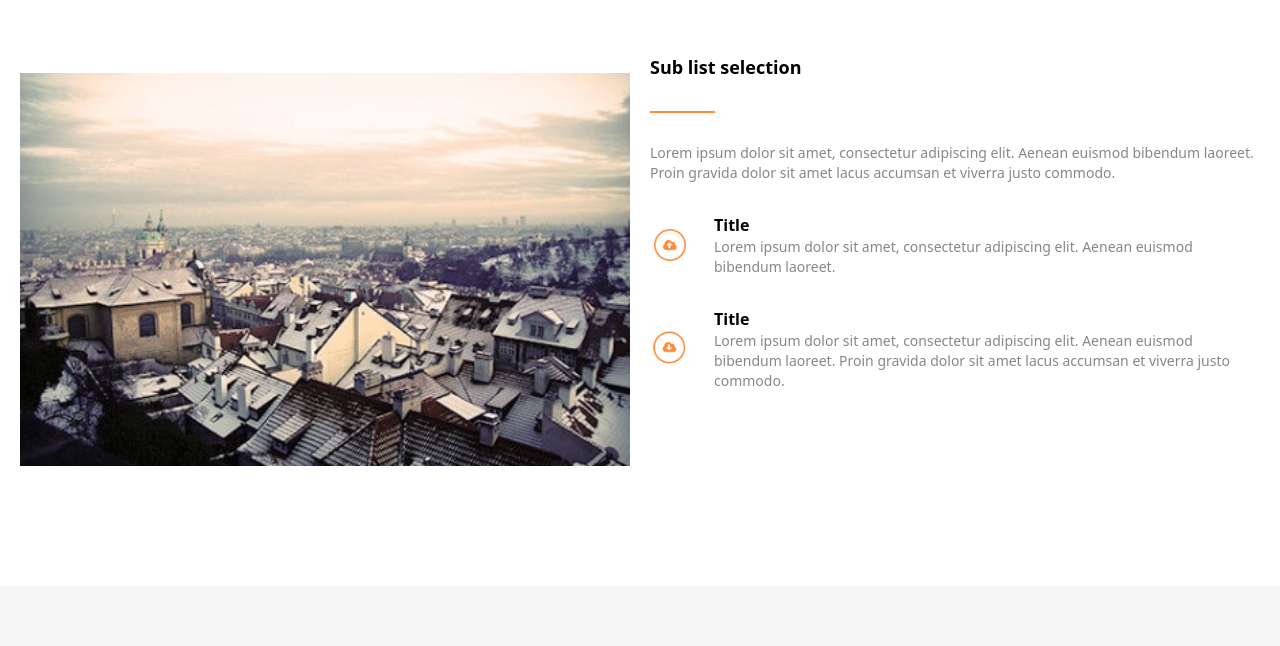
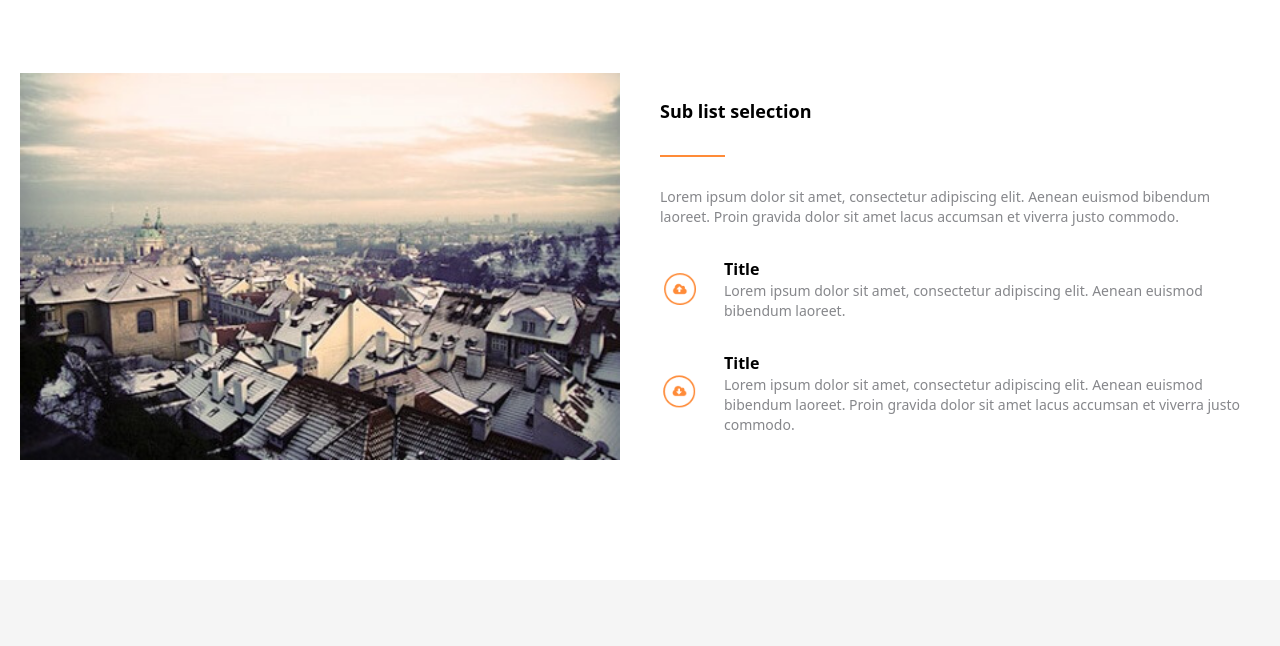
Before and after one commit to thanhcong1506/testreview, a website: page index.html in a window 1280 px wide. Shown: the part 1294-1940 px from the top of the page. Drawn offline with Linux system fonts and the light colour scheme.

Commit message:
fix image

```diff
--- a/index.html
+++ b/index.html
@@ -217,12 +217,14 @@
     <section class="bg-white">
       <div class="container mx-auto px-5">
         <div
-          class="flex flex-col-reverse md:flex-row md:py-8 py-4 lg:pt-[85px] lg:pb-[100px] md:gap-x-5"
+          class="flex flex-col-reverse md:flex-row md:py-8 md:space-x-5 py-4 lg:pt-[85px] lg:pb-[100px] md:gap-x-5"
         >
           <div class="md:w-1/2 flex items-center justify-center py-5">
             <img class="w-full" src="./img/img-1.jpg" alt="" />
           </div>
-          <div class="w-full md:w-1/2 flex flex-col space-y-[30px] text-sm">
+          <div
+            class="w-full md:w-1/2 flex flex-col justify-center items-center md:justify-between md:items-start md:my-auto space-y-[30px] text-sm"
+          >
             <h1 class="font-bold text-lg">Sub list selection</h1>
             <p class="w-[65px] h-[2px] bg-[#ff8b38]"></p>
             <p class="text-[#86878b]">
```
Also changed, not shown: css/style.css.
